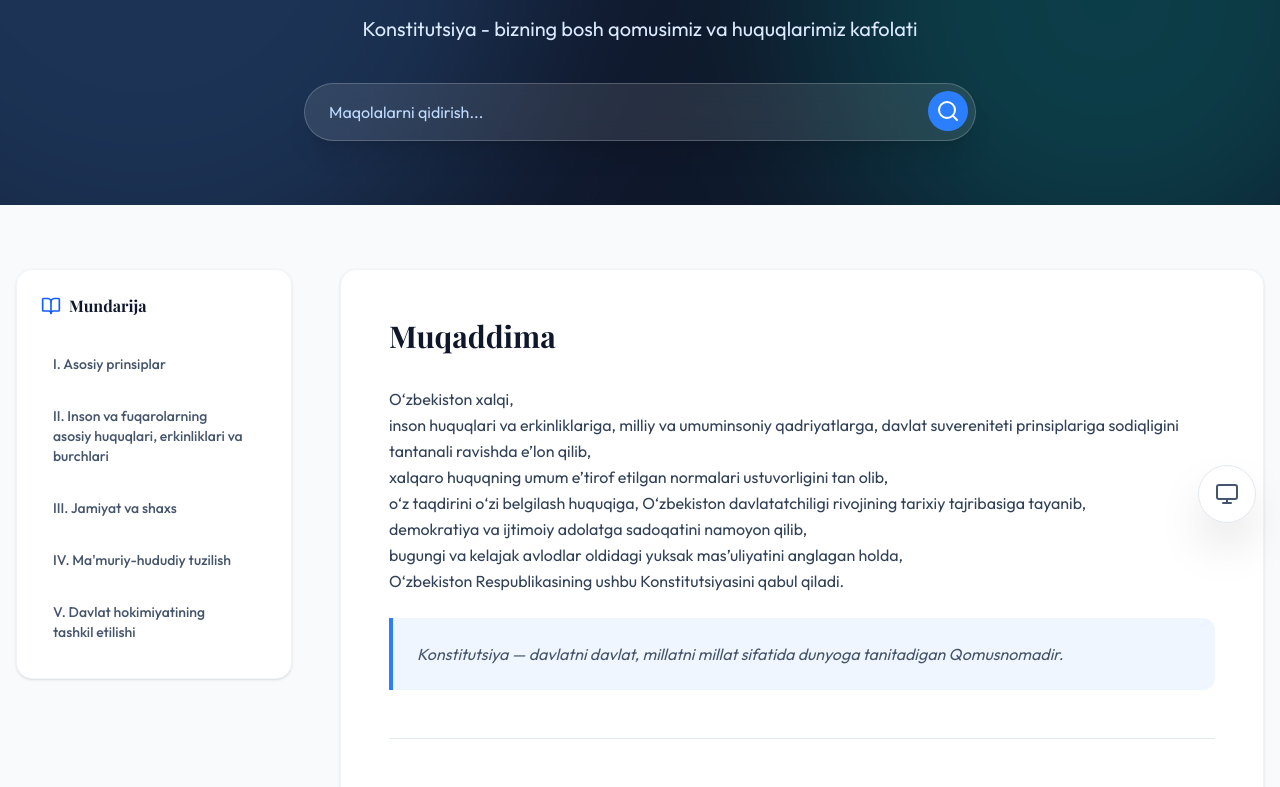
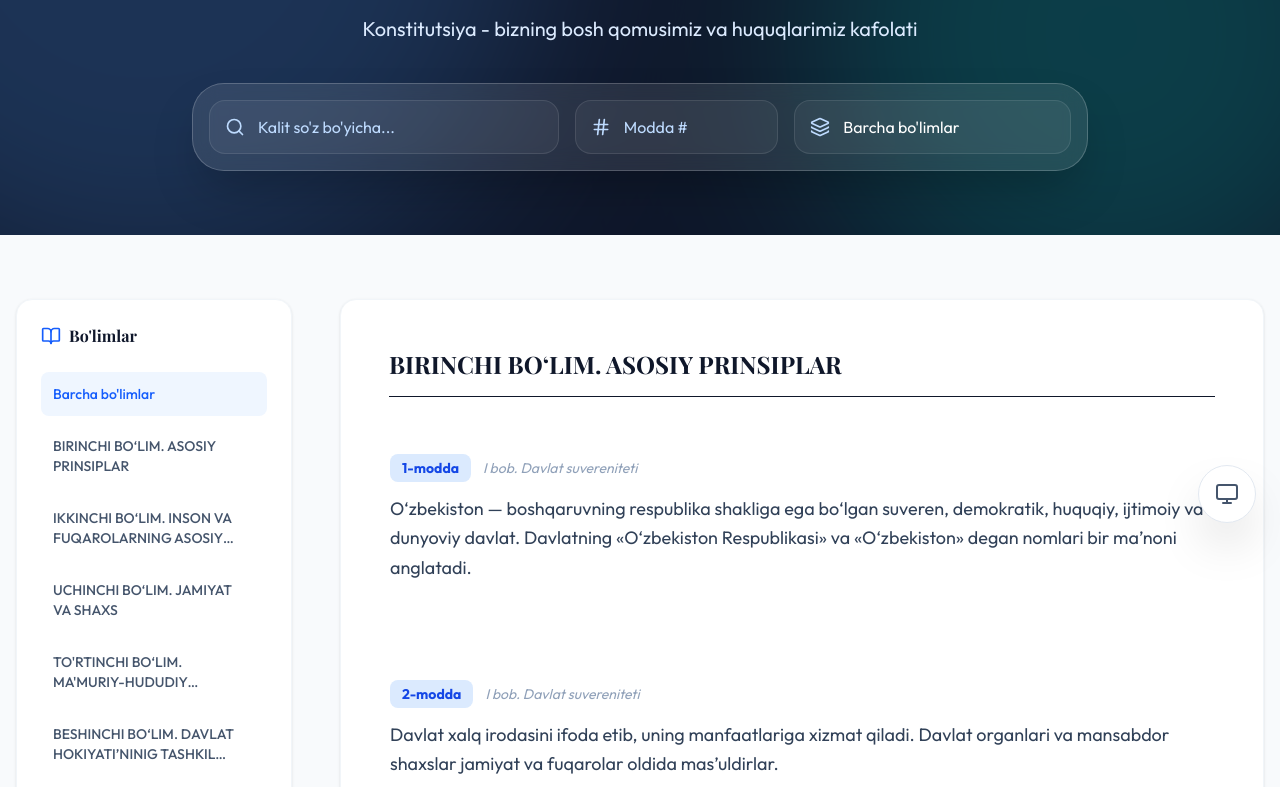
Before and after one commit to soliyevdoston/advokat, a React (Vite) app: page /constitution in a window 1280 px wide. Shown: the part 253-1040 px from the top of the page. Built offline with nearby package versions, Linux system fonts and the light colour scheme; a web font is replaced by a local one.

Commit message:
feat: Implement comprehensive search and filtering for constitution articles and integrate data from a new `constitution.js` file.

```diff
--- /dev/null
+++ b/src/data/constitution.js
@@ -0,0 +1,47 @@
+export const constitutionData = {
+  sections: [
+    { id: 1, title: "BIRINCHI BO‘LIM. ASOSIY PRINSIPLAR" },
+    { id: 2, title: "IKKINCHI BO‘LIM. INSON VA FUQAROLARNING ASOSIY HUQUQLARI, ERKINLIKLARI VA BURCHLARI" },
+    { id: 3, title: "UCHINCHI BO‘LIM. JAMIYAT VA SHAXS" },
+    { id: 4, title: "TO'RTINCHI BO‘LIM. MA'MURIY-HUDUDIY TUZILISH VA DAVLAT TUZILISHI" },
+    { id: 5, title: "BESHINCHI BO‘LIM. DAVLAT HOKIYATI’NINIG TASHKIL ETILISHI" },
+    { id: 6, title: "OLTINCHI BO‘LIM. KONSTITUTSIYAGA O'ZGARTIRISH KIRITISH TARTIBI" }
+  ],
+  articles: [
+    {
+      id: 1,
+      number: 1,
+      sectionId: 1,
+      chapter: "I bob. Davlat suvereniteti",
+      content: "O‘zbekiston — boshqaruvning respublika shakliga ega bo‘lgan suveren, demokratik, huquqiy, ijtimoiy va dunyoviy davlat. Davlatning «O‘zbekiston Respublikasi» va «O‘zbekiston» degan nomlari bir ma’noni anglatadi."
+    },
+    {
+      id: 2,
+      number: 2,
+      sectionId: 1,
+      chapter: "I bob. Davlat suvereniteti",
+      content: "Davlat xalq irodasini ifoda etib, uning manfaatlariga xizmat qiladi. Davlat organlari va mansabdor shaxslar jamiyat va fuqarolar oldida mas’uldirlar."
+    },
+    {
+      id: 3,
+      number: 3,
+      sectionId: 1,
+      chapter: "I bob. Davlat suvereniteti",
+      content: "O‘zbekiston Respublikasi o‘zining davlat chegarasini va hududining butunligini belgilaydi va himoya qiladi."
+    },
+    {
+      id: 4,
+      number: 4,
+      sectionId: 1,
+      chapter: "I bob. Davlat suvereniteti",
+      content: "O‘zbekiston Respublikasining davlat tili o‘zbek tilidir. O‘zbekiston Respublikasi o‘z hududida istiqomat qiluvchi barcha millat va elatlarning tillari, urf-odatlari va an’analari hurmat qilinishini ta’minlaydi, ularning rivojlanishi uchun sharoit yaratadi."
+    },
+    {
+      id: 5,
+      number: 5,
+      sectionId: 1,
+      chapter: "I bob. Davlat suvereniteti",
+      content: "O‘zbekiston Respublikasi qonun bilan tasdiqlanadigan o‘z davlat ramzlari — bayrog‘i, gerbi va madhiyasiga ega."
+    }
+  ]
+};
--- a/src/pages/ConstitutionPage.jsx
+++ b/src/pages/ConstitutionPage.jsx
@@ -1,20 +1,31 @@
-import React from 'react';
-import { motion } from 'framer-motion';
-import { Search, BookOpen, ChevronRight, ArrowLeft } from 'lucide-react';
+import React, { useState, useMemo } from 'react';
+import { motion, AnimatePresence } from 'framer-motion';
+import { Search, BookOpen, ChevronRight, ArrowLeft, Filter, Hash, Layers } from 'lucide-react';
 import { Link } from 'react-router-dom';
 import { useLanguage } from '../context/LanguageContext';
+import { constitutionData } from '../data/constitution';
 
 const ConstitutionPage = () => {
     const { t } = useLanguage();
+    const [searchQuery, setSearchQuery] = useState('');
+    const [articleNumber, setArticleNumber] = useState('');
+    const [selectedSection, setSelectedSection] = useState('all');
 
-    // Mock data for contents since we don't have the full text translated yet
-    const chapters = [
-        { id: 1, title: "I. Asosiy prinsiplar", articles: "1-18 moddalar" },
-        { id: 2, title: "II. Inson va fuqarolarning asosiy huquqlari, erkinliklari va burchlari", articles: "19-52 moddalar" },
-        { id: 3, title: "III. Jamiyat va shaxs", articles: "53-67 moddalar" },
-        { id: 4, title: "IV. Ma'muriy-hududiy tuzilish", articles: "68-75 moddalar" },
-        { id: 5, title: "V. Davlat hokimiyatining tashkil etilishi", articles: "76-128 moddalar" }
-    ];
+    const filteredArticles = useMemo(() => {
+        return constitutionData.articles.filter(article => {
+            const matchesQuery = article.content.toLowerCase().includes(searchQuery.toLowerCase());
+            const matchesNumber = articleNumber === '' || article.number.toString() === articleNumber;
+            const matchesSection = selectedSection === 'all' || article.sectionId.toString() === selectedSection;
+
+            return matchesQuery && matchesNumber && matchesSection;
+        });
+    }, [searchQuery, articleNumber, selectedSection]);
+
+    const scrollToSection = (sectionId) => {
+        setSelectedSection(sectionId.toString());
+        setArticleNumber('');
+        setSearchQuery('');
+    };
 
     return (
         <div className="min-h-screen bg-slate-50 font-sans">
@@ -41,15 +52,58 @@ const ConstitutionPage = () => {
                         {t('constitution.subtitle') || 'Our main law and guarantee of rights'}
                     </p>
 
-                    <div className="max-w-2xl mx-auto relative">
+                    <div className="max-w-4xl mx-auto">
+                        <div className="grid grid-cols-1 md:grid-cols-12 gap-4 bg-white/10 backdrop-blur-md p-4 rounded-[2rem] border border-white/20 shadow-2xl">
+                            {/* Text Search */}
+                            <div className="md:col-span-5 relative">
+                                <Search className="absolute left-4 top-1/2 -translate-y-1/2 w-5 h-5 text-blue-200" />
                                 <input
                                     type="text"
-                            placeholder={t('news_page.header.search_placeholder') || "Moddalar bo'yicha qidirish..."}
-                            className="w-full pl-6 pr-14 py-4 rounded-full bg-white/10 backdrop-blur-md border border-white/20 text-white placeholder-blue-200 focus:outline-none focus:ring-2 focus:ring-blue-400 shadow-xl"
+                                    value={searchQuery}
+                                    onChange={(e) => setSearchQuery(e.target.value)}
+                                    placeholder="Kalit so'z bo'yicha..."
+                                    className="w-full pl-12 pr-4 py-3.5 rounded-2xl bg-white/5 border border-white/10 text-white placeholder-blue-200 focus:outline-none focus:ring-2 focus:ring-blue-400 transition-all"
                                 />
-                        <button className="absolute right-2 top-2 p-2 bg-blue-500 rounded-full hover:bg-blue-600 transition-colors">
-                            <Search className="w-6 h-6 text-white" />
+                            </div>
+
+                            {/* Article Number */}
+                            <div className="md:col-span-3 relative">
+                                <Hash className="absolute left-4 top-1/2 -translate-y-1/2 w-5 h-5 text-blue-200" />
+                                <input
+                                    type="number"
+                                    value={articleNumber}
+                                    onChange={(e) => setArticleNumber(e.target.value)}
+                                    placeholder="Modda #"
+                                    className="w-full pl-12 pr-4 py-3.5 rounded-2xl bg-white/5 border border-white/10 text-white placeholder-blue-200 focus:outline-none focus:ring-2 focus:ring-blue-400 transition-all"
+                                />
+                            </div>
+
+                            {/* Section Search */}
+                            <div className="md:col-span-4 relative">
+                                <Layers className="absolute left-4 top-1/2 -translate-y-1/2 w-5 h-5 text-blue-200" />
+                                <select
+                                    value={selectedSection}
+                                    onChange={(e) => setSelectedSection(e.target.value)}
+                                    className="w-full pl-12 pr-4 py-3.5 rounded-2xl bg-white/5 border border-white/10 text-white placeholder-blue-200 focus:outline-none focus:ring-2 focus:ring-blue-400 appearance-none transition-all cursor-pointer"
+                                >
+                                    <option value="all" className="text-slate-900">Barcha bo'limlar</option>
+                                    {constitutionData.sections.map(section => (
+                                        <option key={section.id} value={section.id} className="text-slate-900">
+                                            {section.title.length > 30 ? section.title.substring(0, 30) + '...' : section.title}
+                                        </option>
+                                    ))}
+                                </select>
+                            </div>
+                        </div>
+
+                        {(searchQuery || articleNumber || selectedSection !== 'all') && (
+                            <button
+                                onClick={() => { setSearchQuery(''); setArticleNumber(''); setSelectedSection('all'); }}
+                                className="mt-4 text-sm text-blue-200 hover:text-white transition-colors underline underline-offset-4"
+                            >
+                                Filtrlarni tozalash
                             </button>
+                        )}
                     </div>
                 </div>
             </div>
@@ -62,13 +116,23 @@ const ConstitutionPage = () => {
                         <div className="bg-white p-6 rounded-2xl shadow-sm border border-slate-100 sticky top-24">
                             <h3 className="font-bold text-slate-900 mb-6 flex items-center gap-2">
                                 <BookOpen className="w-5 h-5 text-blue-600" />
-                                Mundarija
+                                Bo'limlar
                             </h3>
                             <div className="space-y-2">
-                                {chapters.map((chapter) => (
-                                    <button key={chapter.id} className="w-full text-left p-3 rounded-lg hover:bg-slate-50 text-slate-600 hover:text-blue-600 transition-colors text-sm font-medium flex items-center justify-between group">
-                                        <span>{chapter.title}</span>
-                                        <ChevronRight className="w-4 h-4 opacity-0 group-hover:opacity-100 transition-opacity" />
+                                <button
+                                    onClick={() => setSelectedSection('all')}
+                                    className={`w-full text-left p-3 rounded-lg transition-colors text-sm font-medium flex items-center justify-between group ${selectedSection === 'all' ? 'bg-blue-50 text-blue-600' : 'hover:bg-slate-50 text-slate-600 hover:text-blue-600'}`}
+                                >
+                                    <span>Barcha bo'limlar</span>
+                                </button>
+                                {constitutionData.sections.map((section) => (
+                                    <button
+                                        key={section.id}
+                                        onClick={() => scrollToSection(section.id)}
+                                        className={`w-full text-left p-3 rounded-lg transition-colors text-sm font-medium flex items-center justify-between group ${selectedSection === section.id.toString() ? 'bg-blue-50 text-blue-600' : 'hover:bg-slate-50 text-slate-600 hover:text-blue-600'}`}
+                                    >
+                                        <span className="line-clamp-2">{section.title}</span>
+                                        <ChevronRight className="w-4 h-4 opacity-0 group-hover:opacity-100 transition-opacity flex-shrink-0" />
                                     </button>
                                 ))}
                             </div>
@@ -77,43 +141,68 @@ const ConstitutionPage = () => {
 
                     {/* Main Text */}
                     <div className="md:col-span-8 lg:col-span-9 space-y-8">
-                         <div className="bg-white p-8 md:p-12 rounded-2xl shadow-sm border border-slate-100">
+                         <div className="bg-white p-8 md:p-12 rounded-2xl shadow-sm border border-slate-100 min-h-[600px]">
                             <div className="prose prose-lg max-w-none text-slate-700">
-                                <h2 className="text-3xl font-serif font-bold text-[var(--color-surface-900)] mb-8">Muqaddima</h2>
-                                <p className="leading-relaxed mb-6">
-                                    O‘zbekiston xalqi,<br/>
-                                    inson huquqlari va erkinliklariga, milliy va umuminsoniy qadriyatlarga, davlat suvereniteti prinsiplariga sodiqligini tantanali ravishda e’lon qilib,<br/>
-                                    xalqaro huquqning umum e’tirof etilgan normalari ustuvorligini tan olib,<br/>
-                                    o‘z taqdirini o‘zi belgilash huquqiga, O‘zbekiston davlatatchiligi rivojining tarixiy tajribasiga tayanib,<br/>
-                                    demokratiya va ijtimoiy adolatga sadoqatini namoyon qilib,<br/>
-                                    bugungi va kelajak avlodlar oldidagi yuksak mas’uliyatini anglagan holda,<br/>
-                                    O‘zbekiston Respublikasining ushbu Konstitutsiyasini qabul qiladi.
+                                <AnimatePresence mode="wait">
+                                    {filteredArticles.length > 0 ? (
+                                        <motion.div
+                                            key={selectedSection + searchQuery + articleNumber}
+                                            initial={{ opacity: 0 }}
+                                            animate={{ opacity: 1 }}
+                                            exit={{ opacity: 0 }}
+                                            className="space-y-12"
+                                        >
+                                            {filteredArticles.map((article, index) => {
+                                                const showSectionHeader = index === 0 || article.sectionId !== filteredArticles[index - 1].sectionId;
+                                                const section = constitutionData.sections.find(s => s.id === article.sectionId);
+
+                                                return (
+                                                    <div key={article.id} className="space-y-6">
+                                                        {showSectionHeader && (
+                                                            <div className="pt-8 first:pt-0">
+                                                                <h2 className="text-2xl font-bold text-[var(--color-surface-900)] border-b pb-4 mb-8">
+                                                                    {section?.title}
+                                                                </h2>
+                                                            </div>
+                                                        )}
+                                                        <div className="group hover:bg-slate-50 p-6 rounded-2xl transition-all -mx-6 border border-transparent hover:border-slate-100">
+                                                            <div className="flex items-center gap-3 mb-3">
+                                                                <span className="px-3 py-1 bg-blue-100 text-blue-700 rounded-lg text-sm font-bold">
+                                                                    {article.number}-modda
+                                                                </span>
+                                                                <span className="text-slate-400 text-sm italic">{article.chapter}</span>
+                                                            </div>
+                                                            <p className="text-slate-700 leading-relaxed text-lg">
+                                                                {article.content}
                                                             </p>
-
-                                <blockquote className="p-6 bg-blue-50 bg-opacity-50 border-l-4 border-blue-500 rounded-r-xl italic text-slate-600">
-                                   Konstitutsiya — davlatni davlat, millatni millat sifatida dunyoga tanitadigan Qomusnomadir.
-                                </blockquote>
-
-                                <div className="my-12 h-px bg-slate-200"></div>
-
-                                <h3 className="text-2xl font-bold text-[var(--color-surface-900)] mb-6">BIRINCHI BO‘LIM. ASOSIY PRINSIPlar</h3>
-                                <h4 className="text-xl font-bold text-slate-900 mb-4">I bob. Davlat suvereniteti</h4>
-
-                                <div className="space-y-6">
-                                    <div className="group hover:bg-slate-50 p-4 rounded-xl transition-colors -mx-4">
-                                        <h5 className="font-bold text-blue-600 mb-2">1-modda</h5>
-                                        <p>O‘zbekiston — boshqaruvning respublika shakliga ega bo‘lgan suveren, demokratik, huquqiy, ijtimoiy va dunyoviy davlat.
-                                        Davlatning «O‘zbekiston Respublikasi» va «O‘zbekiston» degan nomlari bir ma’noni anglatadi.</p>
-                                    </div>
-
-                                    <div className="group hover:bg-slate-50 p-4 rounded-xl transition-colors -mx-4">
-                                        <h5 className="font-bold text-blue-600 mb-2">2-modda</h5>
-                                        <p>Davlat xalq irodasini ifoda etib, uning manfaatlariga xizmat qiladi. Davlat organlari va mansabdor shaxslar jamiyat va fuqarolar oldida mas’uldirlar.</p>
                                                         </div>
                                                     </div>
+                                                );
+                                            })}
+                                        </motion.div>
+                                    ) : (
+                                        <motion.div
+                                            initial={{ opacity: 0 }}
+                                            animate={{ opacity: 1 }}
+                                            className="flex flex-col items-center justify-center py-20 text-center"
+                                        >
+                                            <div className="w-20 h-20 bg-slate-100 rounded-full flex items-center justify-center mb-6">
+                                                <Search className="w-10 h-10 text-slate-300" />
+                                            </div>
+                                            <h3 className="text-xl font-bold text-slate-900 mb-2">Ma'lumot topilmadi</h3>
+                                            <p className="text-slate-500 max-w-sm">
+                                                Qidiruv so'roviga mos keladigan moddalar topilmadi. Iltimos, filtrlarni o'zgartirib ko'ring.
+                                            </p>
+                                        </motion.div>
+                                    )}
+                                </AnimatePresence>
 
-                                <div className="mt-8 flex justify-center">
-                                    <button className="px-8 py-3 bg-[var(--color-surface-900)] text-white rounded-xl hover:bg-[#153e5a] transition-colors font-medium">
+                                <div className="mt-12 pt-12 border-t flex flex-col items-center">
+                                    <blockquote className="p-8 bg-blue-50/50 border-l-4 border-blue-500 rounded-r-2xl italic text-slate-600 mb-10 w-full text-center">
+                                       "Konstitutsiya — davlatni davlat, millatni millat sifatida dunyoga tanitadigan Qomusnomadir."
+                                    </blockquote>
+                                    <button className="px-10 py-4 bg-[var(--color-surface-900)] text-white rounded-2xl hover:bg-[#153e5a] transition-all font-bold shadow-lg flex items-center gap-3 active:scale-95">
+                                        <BookOpen className="w-6 h-6" />
                                         To'liq matnni yuklab olish (PDF)
                                     </button>
                                 </div>
```
Lines whose indentation alone changed are shown as unchanged.
